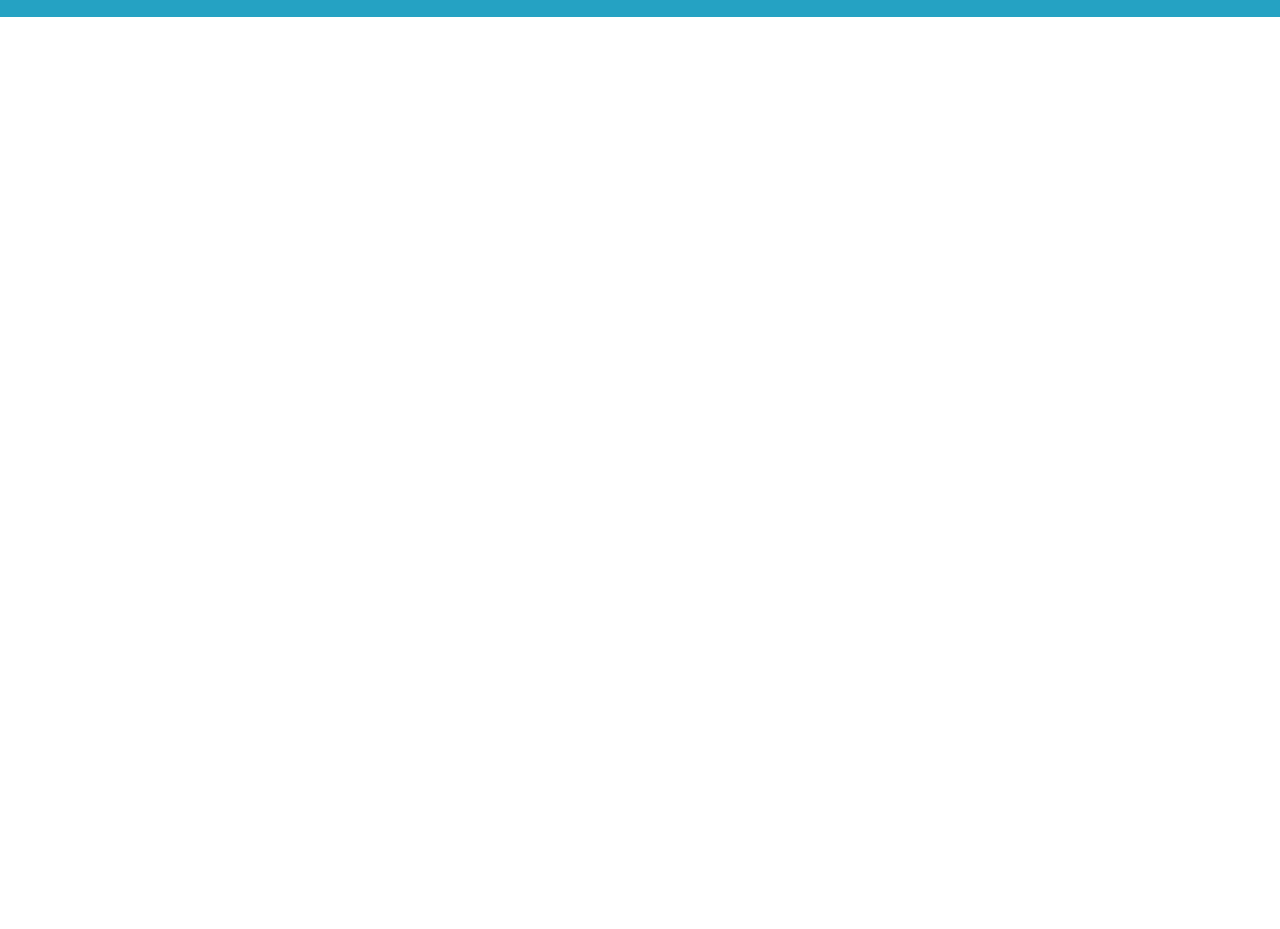
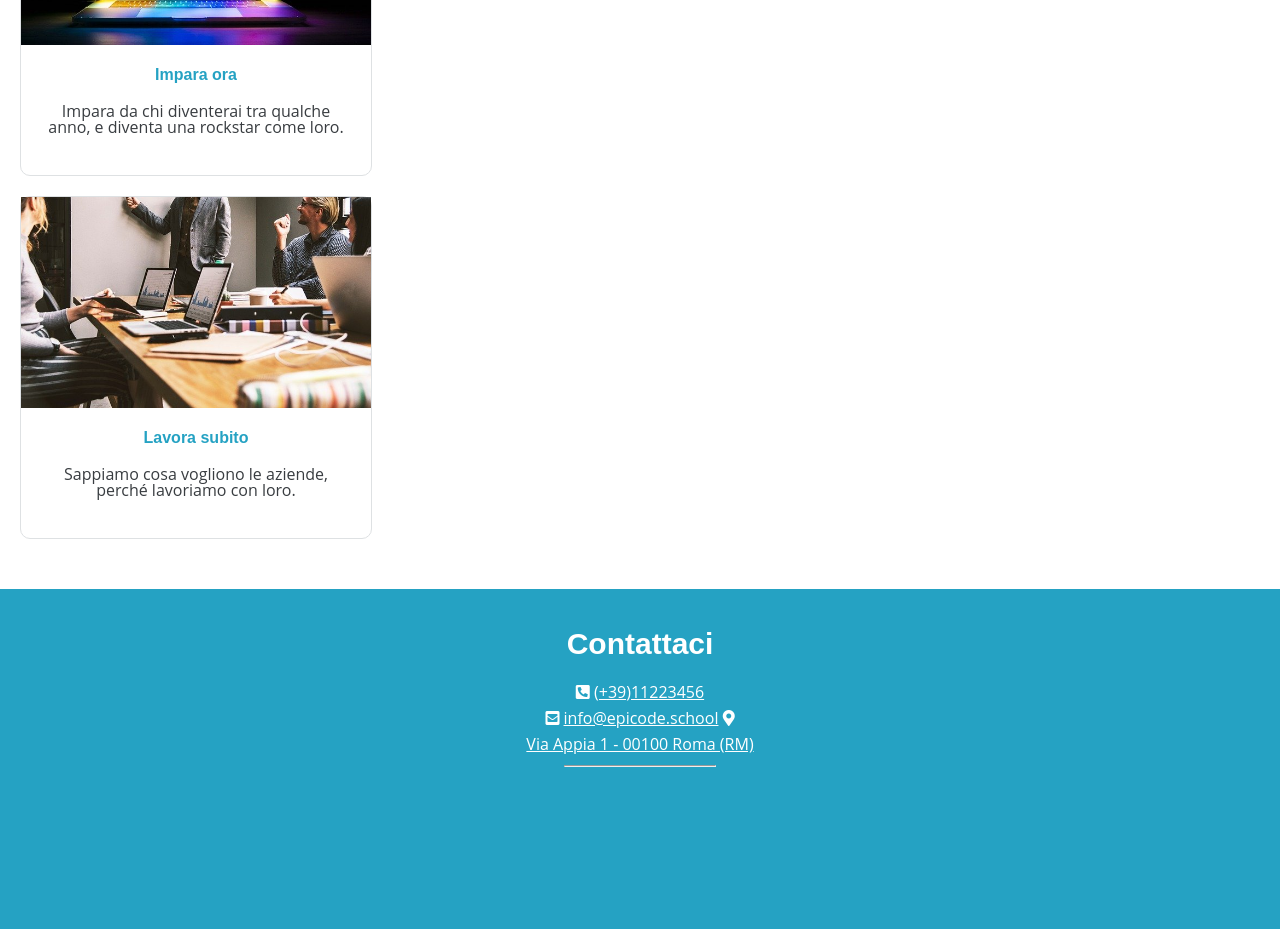
Before and after one commit to SilviaFranzinelli/U1-S1-D5-progetto-settimanale, a plain HTML site: page Esercizio/index.html in a window 1280 px wide. Shown: the part 1686-2615 px from the top of the page. Before the commit the page ends 1703 px from the top, so only its background shows below. Drawn offline with Linux system fonts and the light colour scheme.

Commit message:
esercizio

```diff
--- a/Esercizio/css/style.css
+++ b/Esercizio/css/style.css
@@ -1,43 +1,93 @@
 /* Your styles here */
-body {text-align: center;}
+body {
+    text-align: center;
+    font-family: 'Open Sans';
+    color: #393d41 ;
+}
+
 header {
     background-color: black;
     padding: 10px;
 }
+
 #banner {
-    background-image: url(images/banner.jpg);
+    background-image: url('/Esercizio/images/banner.jpg');
+    background-size: cover;
+    background-repeat: no-repeat;
     background-position: center;
-    padding-bottom: 20px;
-}
-#banner p {
-    color: black;
+   padding: 20px;
+
 }
 
-h1 {color:#25a2c3;}
+h1 {
+    color:#25a2c3;
+    font-size: 2rem;
+    padding: 20px;
+    font-weight: bold;
+}
+
+main p {
+    padding: 20px;
+}
+
 button {
     background-color:red;
     color:white;
     border-radius: 10%;
     border-color: red;
-    padding: 5px;
+    padding: 7px;
 
 }
-h3 {color:#25a2c3}
+h3 {
+    color:#25a2c3;
+    padding-top: 20px;
+    font-weight: bold;
+}
+
+h2 {
+    font-size: 30px;
+    font-weight: bold;
+}
+
 #image {border-radius:50%;}
-#rosso { background-color: red;
+
+#rosso {
+    background-color: red;
     padding: 20px;
 }
-h2, h4, #banner p { color: white;}
+h2, h4, #rosso p{ color: white;}
 
-#art1, #art2, #art3{border-color: black;
-margin-top: 50px;
-padding-bottom: 20px;
-border:1px solid lightgray;
-border-radius: 10px;}
+#art1, #art2, #art3{
+    width: 350px;
+    border-color: black;
+    margin: 20px;
+    padding-bottom: 20px;
+    border:1px solid #dee1e3;
+    border-radius: 10px;
+
+}
 
 footer {
     background-color: #25a2c3;
     padding:20px;
+    margin-top: 50px;
+    height: 300px;
 }
+footer h2 {
+    padding: 20px;
+}
+footer p {
+    padding: 5px;
+}
+
+hr {
+    color: white;
+    width: 150px;
+}
+
 a {color:white}
 i {color: white}
+
+h1, h2, h3 {
+    font-family: 'Montserrat', sans-serif;
+}
--- a/Esercizio/index.html
+++ b/Esercizio/index.html
@@ -4,6 +4,13 @@
     <meta charset="UTF-8" />
     <meta name="viewport" content="width=device-width, initial-scale=1.0" />
     <title>Corso Web Developer - Epicode school</title>
+    <link
+      rel="stylesheet"
+      href="https://cdnjs.cloudflare.com/ajax/libs/font-awesome/5.15.4/css/all.min.css"
+      integrity="sha512-1ycn6IcaQQ40/MKBW2W4Rhis/DbILU74C1vSrLJxCq57o941Ym01SwNsOMqvEBFlcgUa6xLiPY/NS5R+E6ztJQ=="
+      crossorigin="anonymous"
+      referrerpolicy="no-referrer"
+    />
     <link rel="stylesheet" href="css/reset.css" />
     <link rel="stylesheet" href="css/style.css" />
   </head>
@@ -54,14 +61,14 @@
         <p>CEO, Epicode</p>
       </div>
       <div id="art1">
-        <img src="images\foto1.jpg" width="330px" />
+        <img src="images\foto1.jpg" width="100%" />
         <h3>Il tuo PC</h3>
         <p>
           Se vuoi diventare developer è l’unico strumento di cui hai bisogno.
         </p>
       </div>
       <div id="art2">
-        <img src="images\foto2.jpg" width="330px" />
+        <img src="images\foto2.jpg" width="100%" />
         <h3>Impara ora</h3>
         <p>
           Impara da chi diventerai tra qualche anno, e diventa una rockstar come
@@ -69,7 +76,7 @@
         </p>
       </div>
       <div id="art3">
-        <img src="images\foto3.jpg" width="330px" />
+        <img src="images\foto3.jpg" width="100%" />
         <h3>Lavora subito</h3>
         <p>Sappiamo cosa vogliono le aziende, perché lavoriamo con loro.</p>
       </div>
@@ -85,6 +92,7 @@
         <i class="fas fa-map-marker-alt"></i>
       </p>
       <p><a href="#">Via Appia 1 - 00100 Roma (RM)</a></p>
+      <hr />
     </footer>
   </body>
 </html>
```
